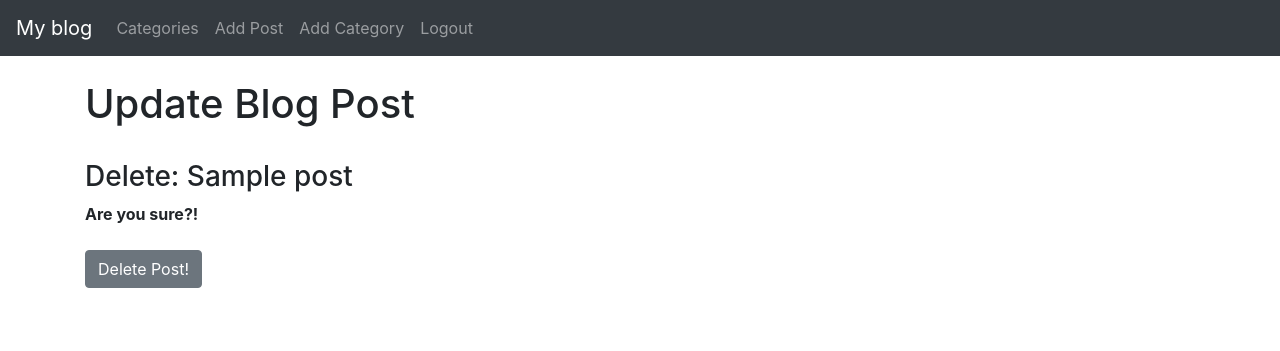
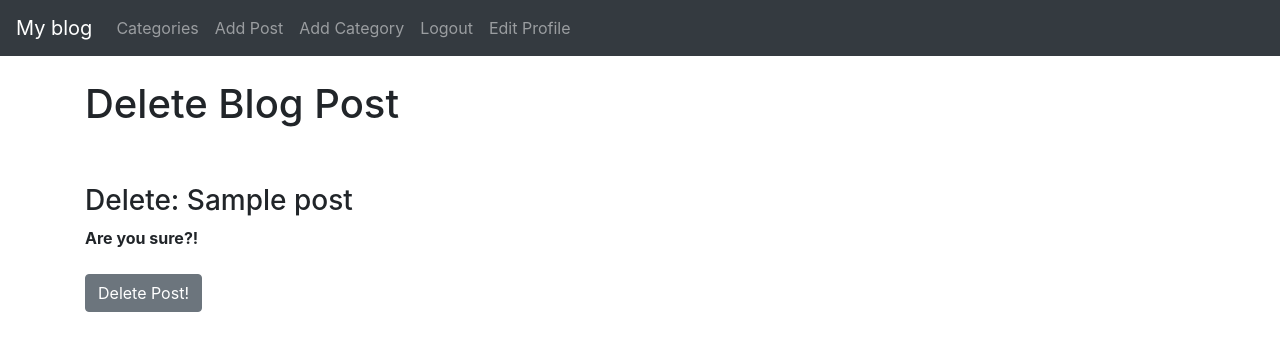
Before and after one commit to Rodion1198/django-blog, a Django app: page /article/1/delete in a window 1280 px wide. Shown: the top 351 px of the page. Run offline with Django 3.2, Linux system fonts and the light colour scheme; a user stored in the database is signed in; tables that the repository leaves empty hold one stand-in row (values such as "Sample post"); some libraries are stand-ins or nearby versions.

Commit message:
update html files

```diff
--- a/blog/templates/add_post.html
+++ b/blog/templates/add_post.html
@@ -11,6 +11,7 @@
     <div class="form-group">
         <form action="" method="post">
             {% csrf_token %}
+            {{ form.media }}
             {{ form.as_p }}
             <button class="btn btn-secondary">Post</button>
 
--- a/blog/templates/article_detail.html
+++ b/blog/templates/article_detail.html
@@ -31,16 +31,14 @@
     <br/>
     <form action="{% url 'like_post' post.pk %}"
           method="POST">{% csrf_token %}
+
         {% if user.is_authenticated %}
-
           {% if liked %}
 
               <button type="submit" name="post_id"
                       value="{{ post.id }}"
                       class="btn btn-danger btn-sm">Unlike</button>
-
           {% else %}
-
               <button type="submit" name="post_id"
                       value="{{ post.id }}"
                       class="btn btn-primary btn-sm">Like</button>
@@ -48,7 +46,7 @@
         {% else %}
             <a href="{% url 'login' %}">Login to like</a>
         {% endif %}
-        - {{ count_likes }} Likes
+            - {{ count_likes }} Likes
     </form>
 
 
--- a/blog/templates/base.html
+++ b/blog/templates/base.html
@@ -61,6 +61,10 @@
              <a class="nav-link" href="{% url 'logout' %}">Logout</a>
             </li>
 
+            <li class="nav-item">
+             <a class="nav-link" href="{% url 'edit_profile' %}">Edit Profile</a>
+            </li>
+
         {% else %}
             <li class="nav-item">
              <a class="nav-link" href="{% url 'registration' %}">Registration</a>
--- a/blog/templates/delete_post.html
+++ b/blog/templates/delete_post.html
@@ -7,8 +7,8 @@
 {% if user.is_authenticated %}
     {% if user.id == post.author.id %}
 
-        <h1>Update Blog Post</h1>
-        <br/>
+        <h1>Delete Blog Post</h1>
+        <br/><br/>
         <h3>Delete: {{ post.title }}</h3>
 
         <div class="form-group">
--- a/blog/templates/home.html
+++ b/blog/templates/home.html
@@ -21,7 +21,7 @@
         {% endif %}
 
      </small> <br/>
-    {{ post.body|slice:":200"|safe }}</li>
+    {{ post.snippet }}</li>
 
 {% endfor %}
 </ul>
--- a/blog/templates/update_post.html
+++ b/blog/templates/update_post.html
@@ -11,6 +11,7 @@
         <div class="form-group">
             <form action="" method="post">
                 {% csrf_token %}
+                {{ form.media }}
                 {{ form.as_p }}
                 <button class="btn btn-secondary">Update</button>
 
```
